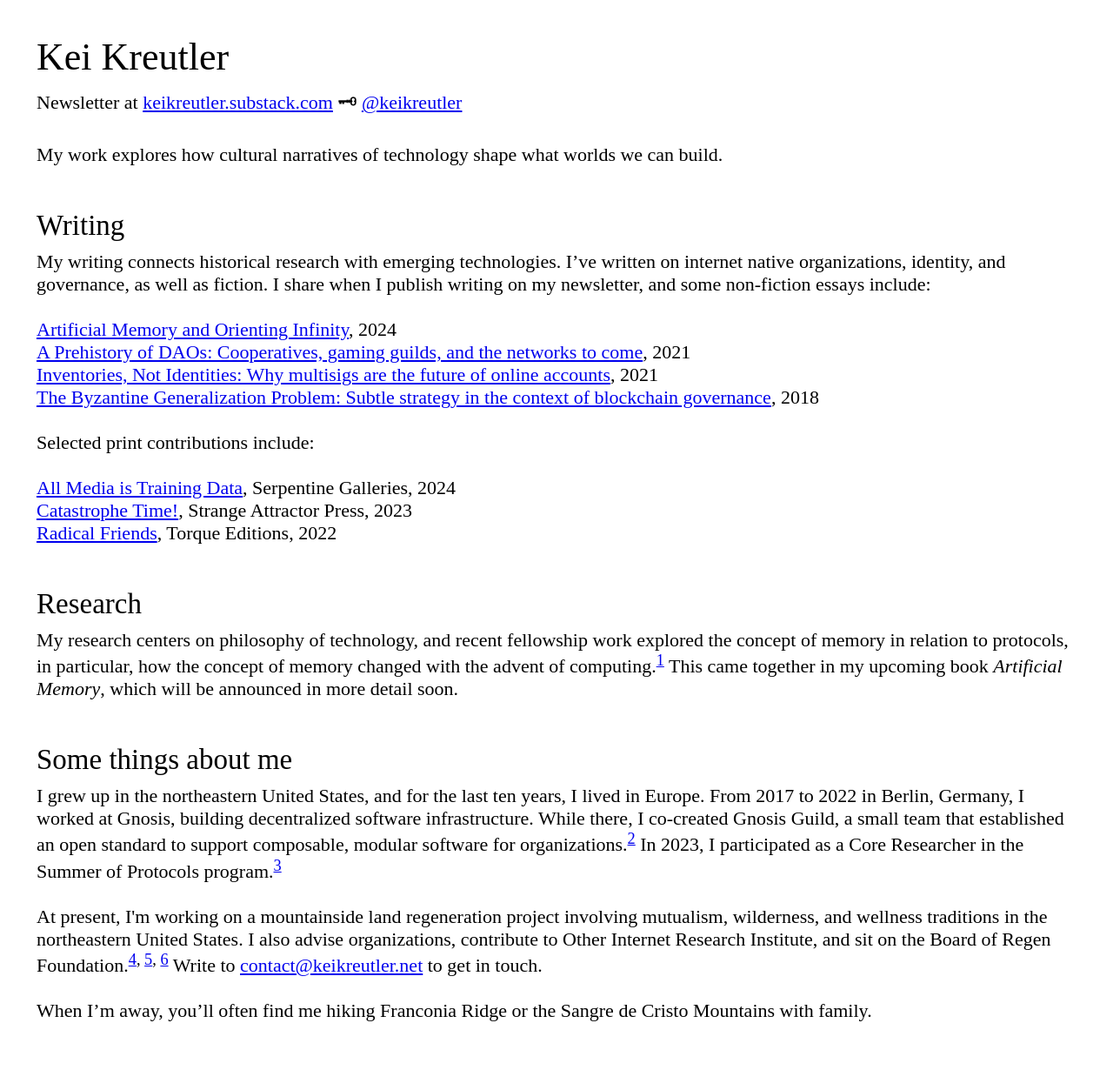
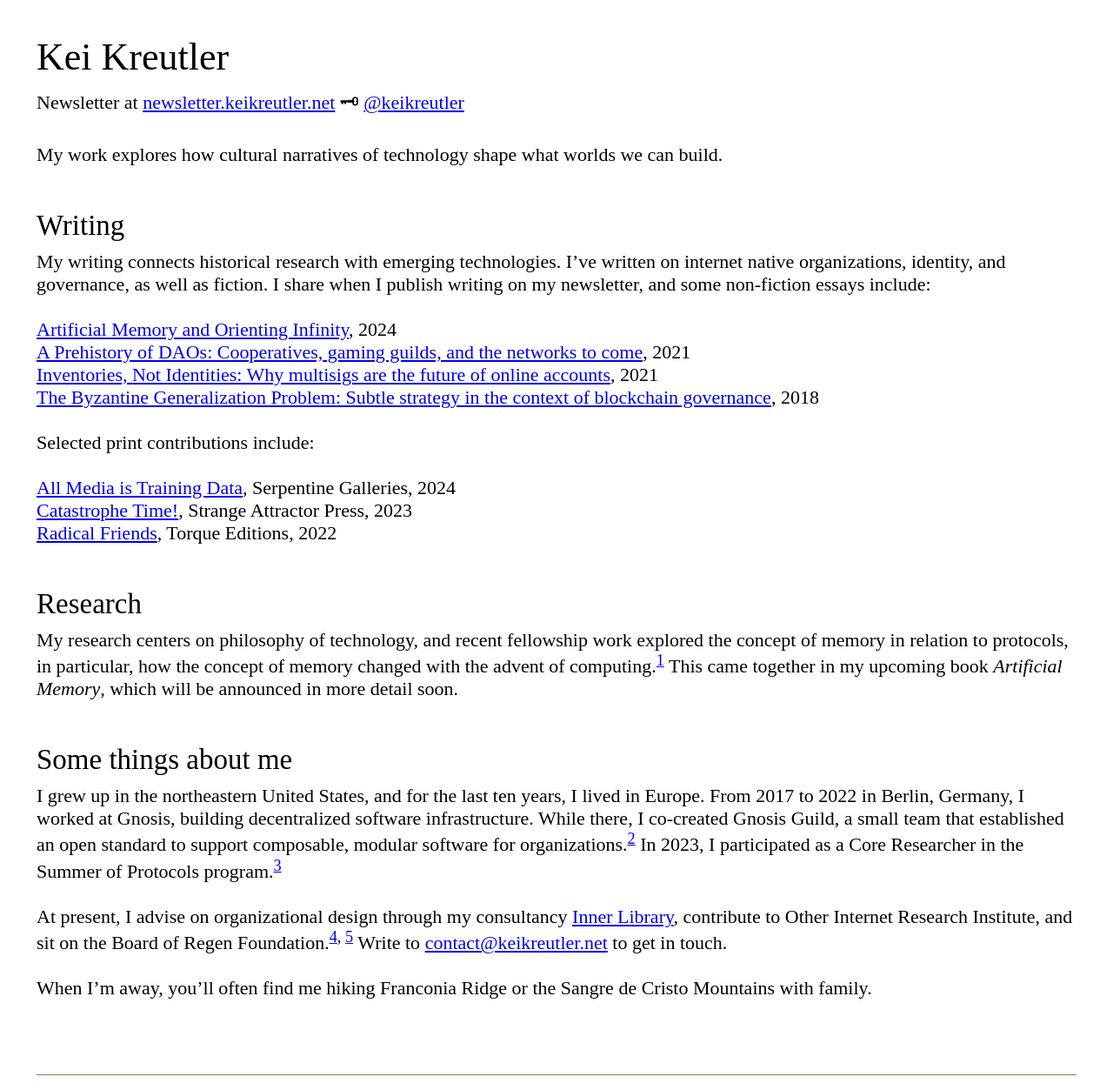
Before and after one commit to keikreutler/keikreutler.github.io, a plain HTML site: page index.html in a window 1280 px wide. Shown: the top 1253 px of the page at 87% size. Drawn offline with Linux system fonts and the light colour scheme.

Commit message:
Update index.html

```diff
--- a/index.html
+++ b/index.html
@@ -20,7 +20,7 @@
 	<div class="column-full">
 		<h1>Kei Kreutler</h1>
 			<p>
-				Newsletter at <a href="https://keikreutler.substack.com" target="_blank">keikreutler.substack.com</a> &#x1f5dd; <a href="https://twitter.com/keikreutler/" target="_blank">@keikreutler</a>
+				Newsletter at <a href="https://newsletter.keikreutler.net" target="_blank">newsletter.keikreutler.net</a> &#x1f5dd; <a href="https://twitter.com/keikreutler/" target="_blank">@keikreutler</a>
 			</p>
 			<br>
 			<p>
@@ -78,7 +78,7 @@
 		</p>
 		<br>
 		<p>
-			At present, I'm working on a mountainside land regeneration project involving mutualism, wilderness, and wellness traditions in the northeastern United States. I also advise organizations, contribute to Other Internet Research Institute, and sit on the Board of Regen Foundation.<sup><a href="https://innerlibrary.net/" target="_blank">4</a>, <a href="https://otherinter.net/" target="_blank">5</a>, <a href="https://regen.foundation/" target="_blank">6</a></sup> Write to <a href="mailto:contact&commat;keikreutler&period;net">contact&commat;keikreutler&period;net</a> to get in touch.
+			At present, I advise on organizational design through my consultancy <a href="https://innerlibrary.net">Inner Library</a>, contribute to Other Internet Research Institute, and sit on the Board of Regen Foundation.<sup><a href="https://otherinter.net/" target="_blank">4</a>, <a href="https://regen.foundation/" target="_blank">5</a></sup> Write to <a href="mailto:contact&commat;keikreutler&period;net">contact&commat;keikreutler&period;net</a> to get in touch.
 		</p>
 		<br>
 		<p>
```
